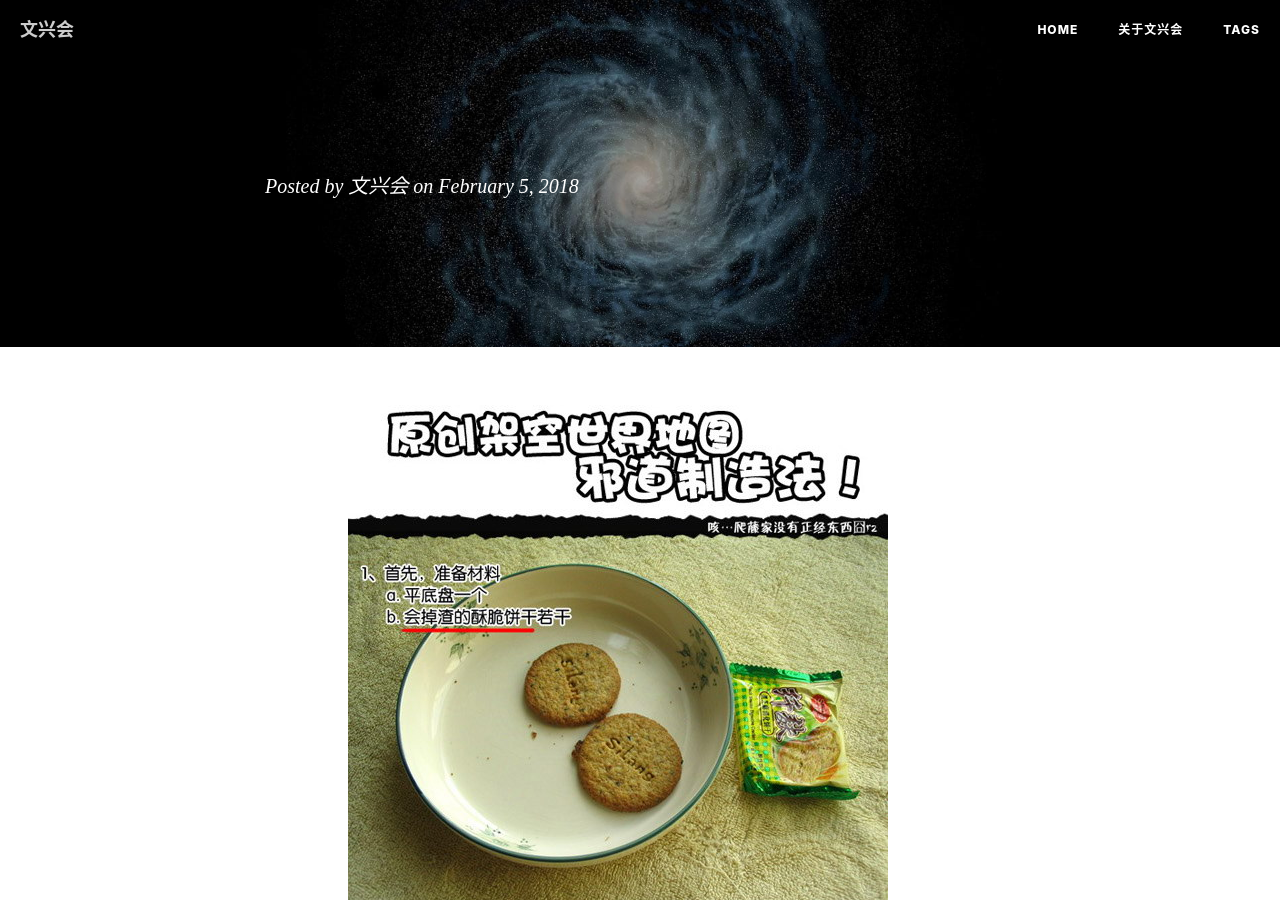
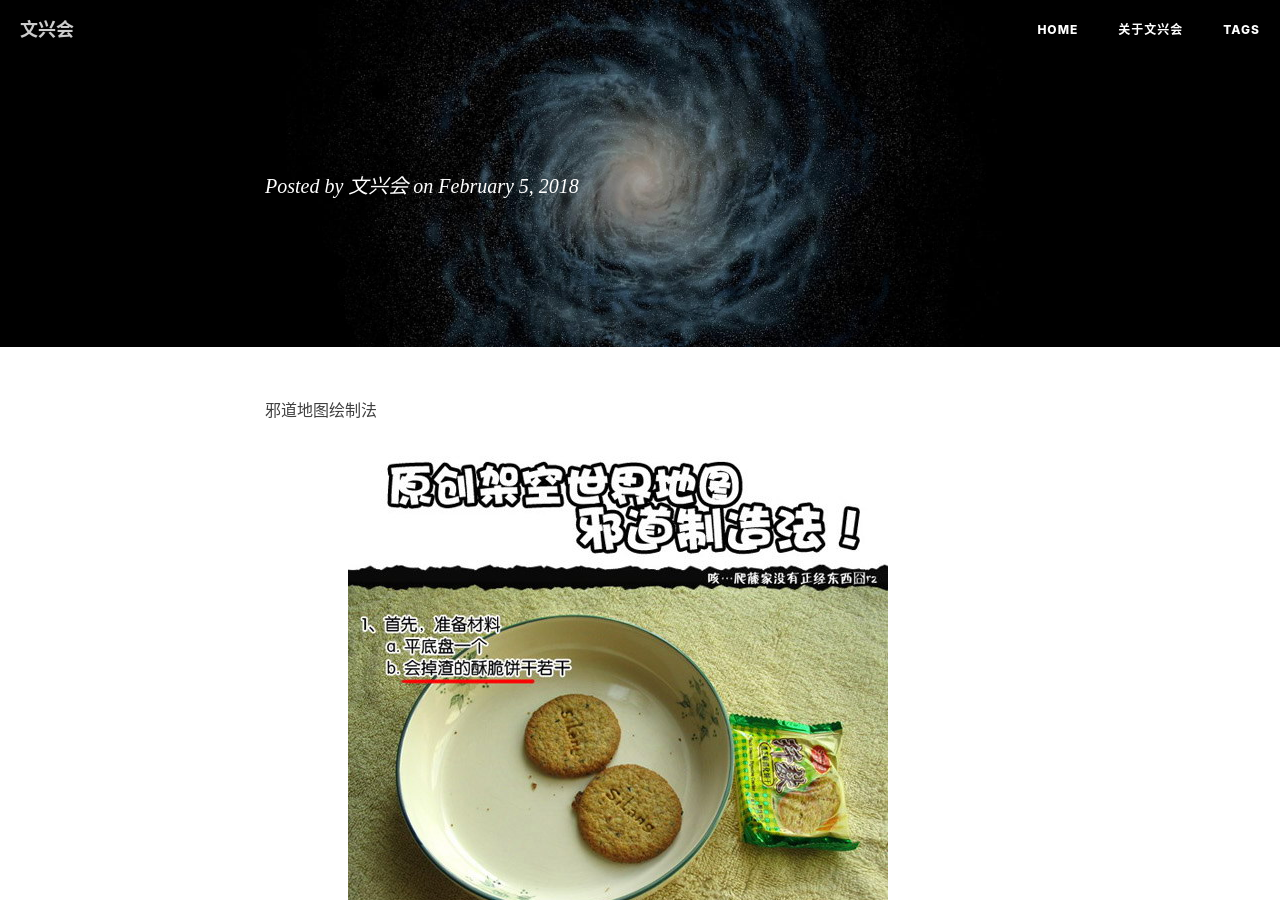
Before and after one commit to wenxinghui/wenxinghuiNEW, a Jekyll site: the page built from _posts/2018-02-03-邪道地图绘制法.md, in a window 1280 px wide and 900 px high. Built offline with Jekyll 4.4.1, drawn with Linux system fonts in a browser that asks for light colours; nearby versions of some CDN libraries; our own code applies the rules of GitHub Pages for plain Markdown files; comment, search, counter and statistics services are not loaded.

Commit message:
Update 2018-02-03-邪道地图绘制法.md

```diff
--- a/_posts/2018-02-03-邪道地图绘制法.md
+++ b/_posts/2018-02-03-邪道地图绘制法.md
@@ -10,4 +10,6 @@ tags:
     - 地图
 	- 新手教程
 ---
+
+邪道地图绘制法
 ![邪道地图绘制法](/img/8.jpg)
```
